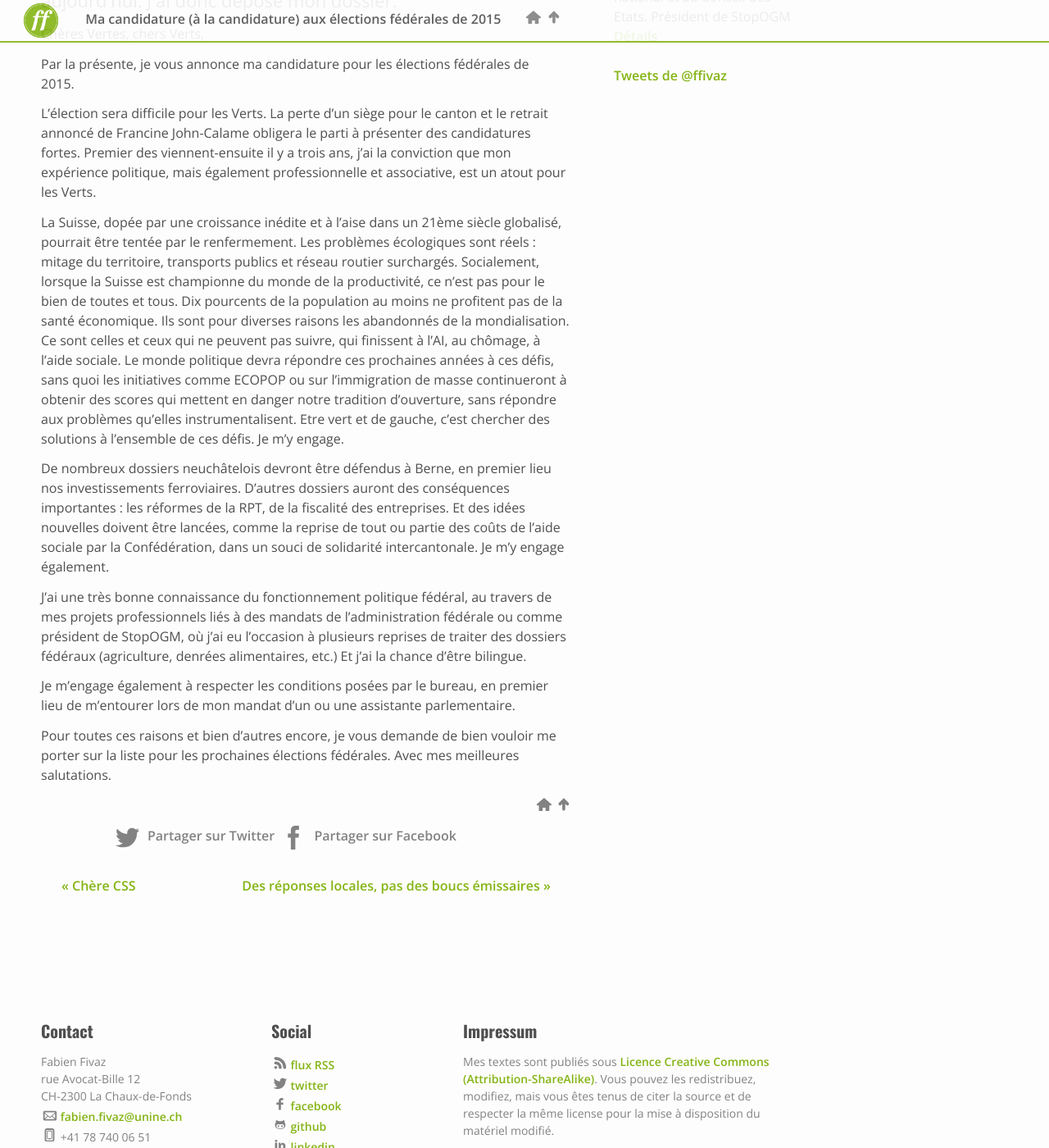
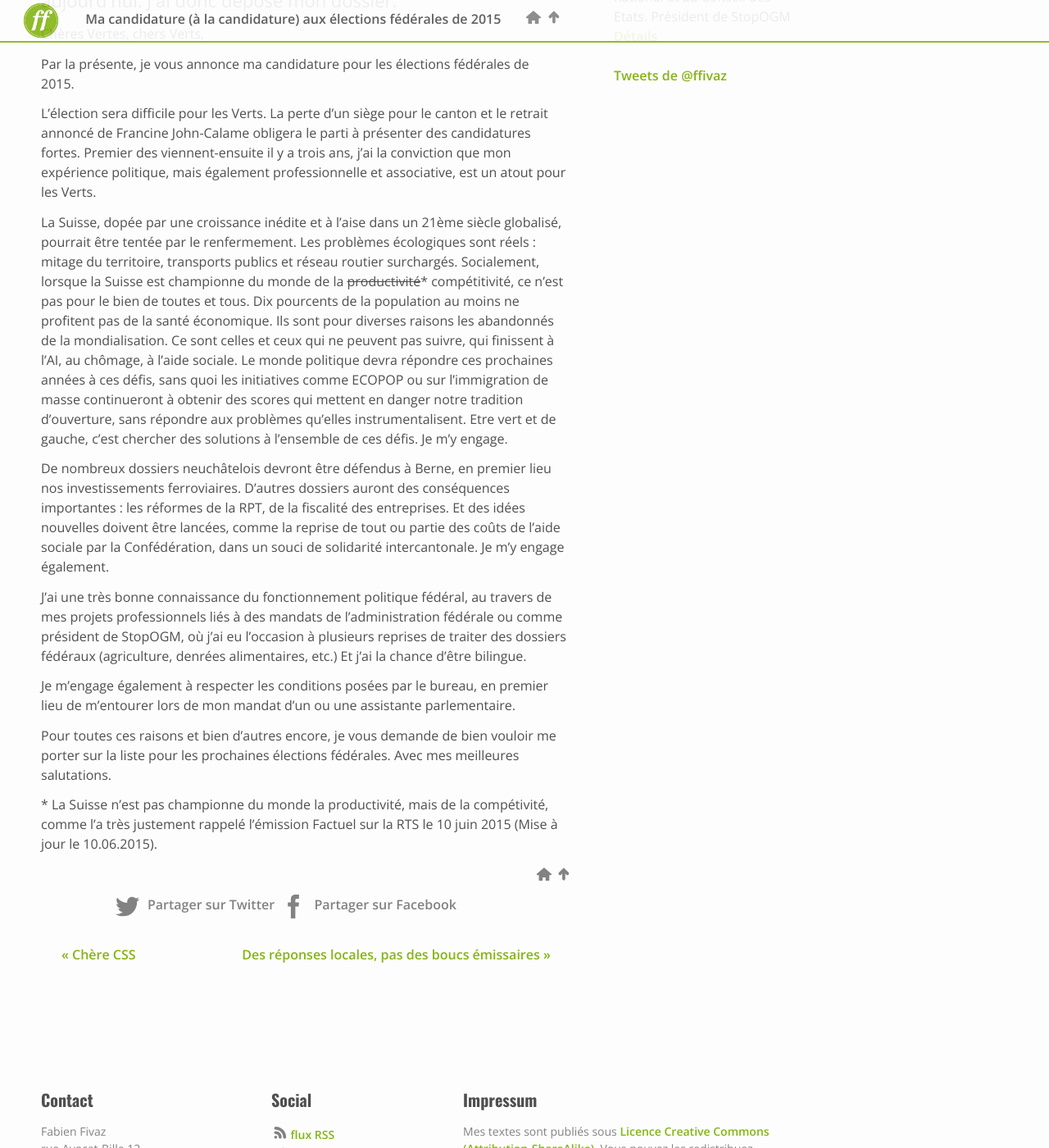
Before and after one commit to ffivaz/ffivaz.github.io, a Jekyll site: the page built from _posts/2014-10-31-ma_candiadure_a_la_candidature.markdown, in a window 1280 px wide and 1400 px high, scrolled down 640 px. Shown: the whole window at 82% size. Built offline with Jekyll 4.4.1, drawn with Linux system fonts in a browser that asks for light colours; nearby versions of some CDN libraries; comment, search, counter and statistics services are not loaded.

```diff
--- a/_posts/2014-10-31-ma_candiadure_a_la_candidature.markdown
+++ b/_posts/2014-10-31-ma_candiadure_a_la_candidature.markdown
@@ -14,7 +14,7 @@
 
 L’élection sera difficile pour les Verts. La perte d’un siège pour le canton et le retrait annoncé de Francine John-Calame obligera le parti à présenter des candidatures fortes. Premier des viennent-ensuite il y a trois ans, j’ai la conviction que mon expérience politique, mais également professionnelle et associative, est un atout pour les Verts.
 
-La Suisse, dopée par une croissance inédite et à l'aise dans un 21ème siècle globalisé, pourrait être tentée par le renfermement. Les problèmes écologiques sont réels : mitage du territoire, transports publics et réseau routier surchargés. Socialement, lorsque la Suisse est championne du monde de la productivité, ce n'est pas pour le bien de toutes et tous. Dix pourcents de la population au moins ne profitent pas de la santé économique. Ils sont pour diverses raisons les abandonnés de la mondialisation. Ce sont celles et ceux qui ne peuvent pas suivre, qui finissent à l'AI, au chômage, à l'aide sociale. Le monde politique devra répondre ces prochaines années à ces défis, sans quoi les initiatives comme ECOPOP ou sur l’immigration de masse continueront à obtenir des scores qui mettent en danger notre tradition d’ouverture, sans répondre aux problèmes qu’elles instrumentalisent. Etre vert et de gauche, c’est chercher des solutions à l’ensemble de ces défis. Je m’y engage.
+La Suisse, dopée par une croissance inédite et à l'aise dans un 21ème siècle globalisé, pourrait être tentée par le renfermement. Les problèmes écologiques sont réels : mitage du territoire, transports publics et réseau routier surchargés. Socialement, lorsque la Suisse est championne du monde de la <strike>productivité</strike>\* compétitivité, ce n'est pas pour le bien de toutes et tous. Dix pourcents de la population au moins ne profitent pas de la santé économique. Ils sont pour diverses raisons les abandonnés de la mondialisation. Ce sont celles et ceux qui ne peuvent pas suivre, qui finissent à l'AI, au chômage, à l'aide sociale. Le monde politique devra répondre ces prochaines années à ces défis, sans quoi les initiatives comme ECOPOP ou sur l’immigration de masse continueront à obtenir des scores qui mettent en danger notre tradition d’ouverture, sans répondre aux problèmes qu’elles instrumentalisent. Etre vert et de gauche, c’est chercher des solutions à l’ensemble de ces défis. Je m’y engage.
 
 De nombreux dossiers neuchâtelois devront être défendus à Berne, en premier lieu nos investissements ferroviaires. D’autres dossiers auront des conséquences importantes : les réformes de la RPT, de la fiscalité des entreprises. Et des idées nouvelles doivent être lancées, comme la reprise de tout ou partie des coûts de l’aide sociale par la Confédération, dans un souci de solidarité intercantonale. Je m’y engage également.
 
@@ -23,3 +23,6 @@
 Je m’engage également à respecter les conditions posées par le bureau, en premier lieu de m’entourer lors de mon mandat d’un ou une assistante parlementaire.
 
 Pour toutes ces raisons et bien d’autres encore, je vous demande de bien vouloir me porter sur la liste pour les prochaines élections fédérales. Avec mes meilleures salutations.
+
+
+\* La Suisse n'est pas championne du monde la productivité, mais de la compétivité, comme l'a très justement rappelé l'émission Factuel sur la RTS le 10 juin 2015 (Mise à jour le 10.06.2015).
```
